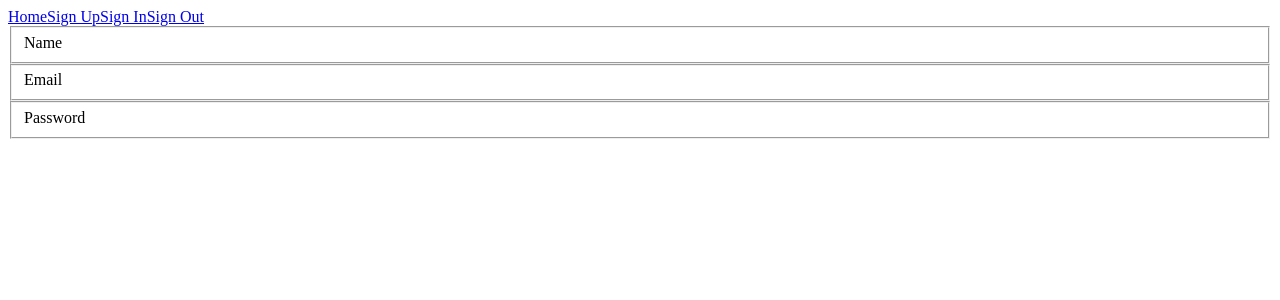
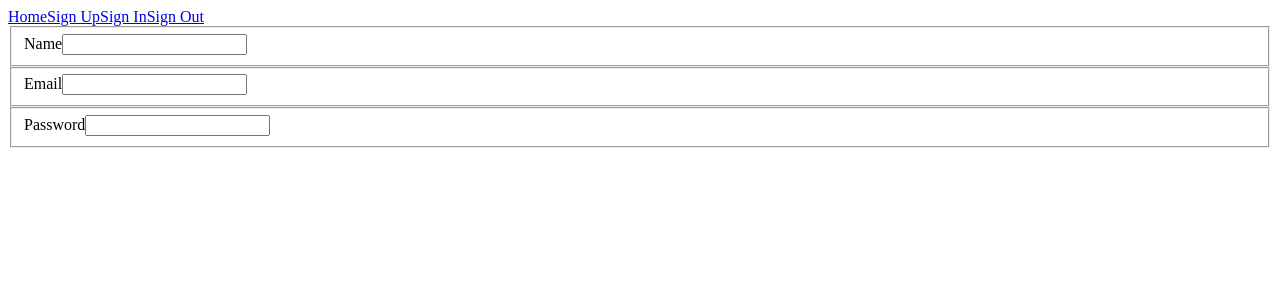
Before and after one commit to yongchengzhu/Stock-Portfolio, a React (Create React App) app in the folder client/: page /signup in a window 1280 px wide. Shown: the top 300 px of the page. Built offline with nearby package versions, Linux system fonts and the light colour scheme.

Commit message:
Added redux form and used Field component inside of Signup component.

```diff
--- a/client/src/components/auth/Signup.js
+++ b/client/src/components/auth/Signup.js
@@ -1,4 +1,5 @@
 import React from 'react';
+import { reduxForm, Field } from 'redux-form';
 
 class Signup extends React.Component {
   render() {
@@ -6,16 +7,19 @@ class Signup extends React.Component {
       <form>
         <fieldset>
           <label>Name</label>
+          <Field name="name" type="text"  component="input" autoComplete="off" />
         </fieldset>
         <fieldset>
           <label>Email</label>
+          <Field name="email" type="text" component="input" autoComplete="off" />
         </fieldset>
         <fieldset>
           <label>Password</label>
+          <Field name="password" type="password"  component="input" autoComplete="off" />
         </fieldset>
       </form>
     );
   }
 }
 
-export default Signup;
+export default reduxForm({ form: 'signup' })(Signup);
--- a/client/src/index.js
+++ b/client/src/index.js
@@ -1,5 +1,8 @@
 import React from 'react';
 import ReactDOM from 'react-dom';
+import { Provider } from 'react-redux';
+import { createStore } from 'redux';
 import App from './components/App';
+import reducers from './reducers';
 
-ReactDOM.render(<App />, document.querySelector('#root'));
+ReactDOM.render(<Provider store={createStore(reducers, {})}><App /></Provider>, document.querySelector('#root'));
--- /dev/null
+++ b/client/src/reducers/auth.js
@@ -0,0 +1,8 @@
+const INITIAL_STATE = {
+  authenticated: '',
+  errorMessage: ''
+};
+
+export default function (state = INITIAL_STATE, action) {
+  return state;
+}
--- /dev/null
+++ b/client/src/reducers/index.js
@@ -0,0 +1,7 @@
+import { combineReducers } from 'redux';
+import { reducer as formReducer } from 'redux-form';
+import auth from './auth';
+
+export default combineReducers({
+  auth: auth
+});
```
